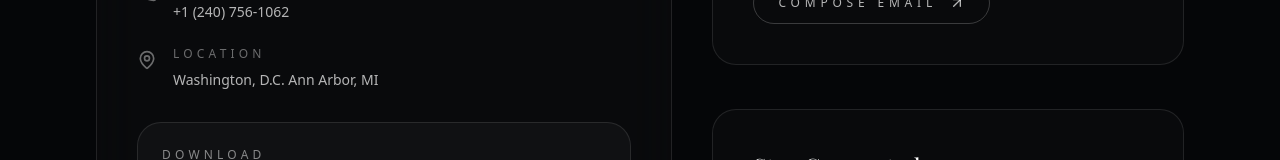
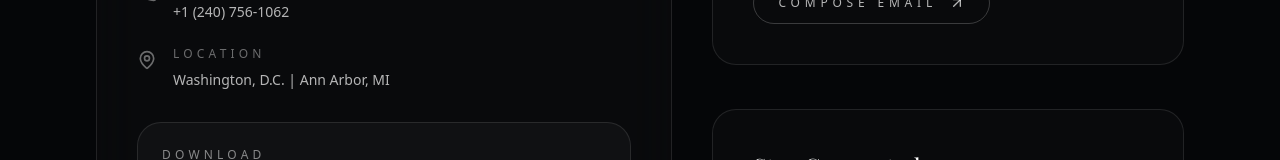
Before and after one commit to gvu07/GAV, a Next.js app: page /contact in a window 1280 px wide. Shown: the part 507-667 px from the top of the page. Built offline with nearby package versions, Linux system fonts and the light colour scheme; a web font is replaced by a local one.

Commit message:
Update location format in contact page

```diff
--- a/src/app/contact/page.tsx
+++ b/src/app/contact/page.tsx
@@ -17,7 +17,7 @@ const contactDetails = [
   {
     icon: MapPin,
     label: "Location",
-    value: "Washington, D.C.  Ann Arbor, MI",
+    value: "Washington, D.C. | Ann Arbor, MI",
   },
 ];
 
```
